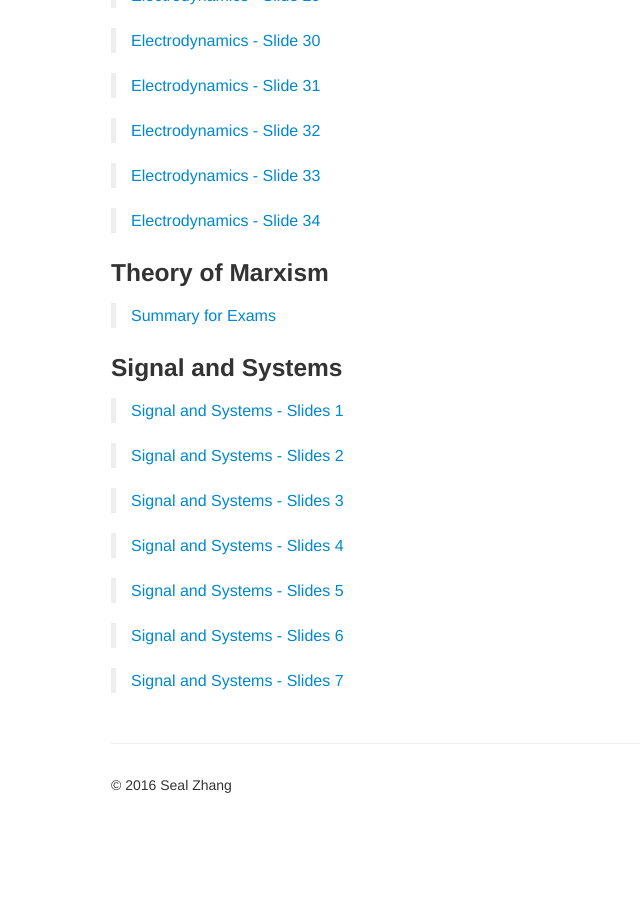
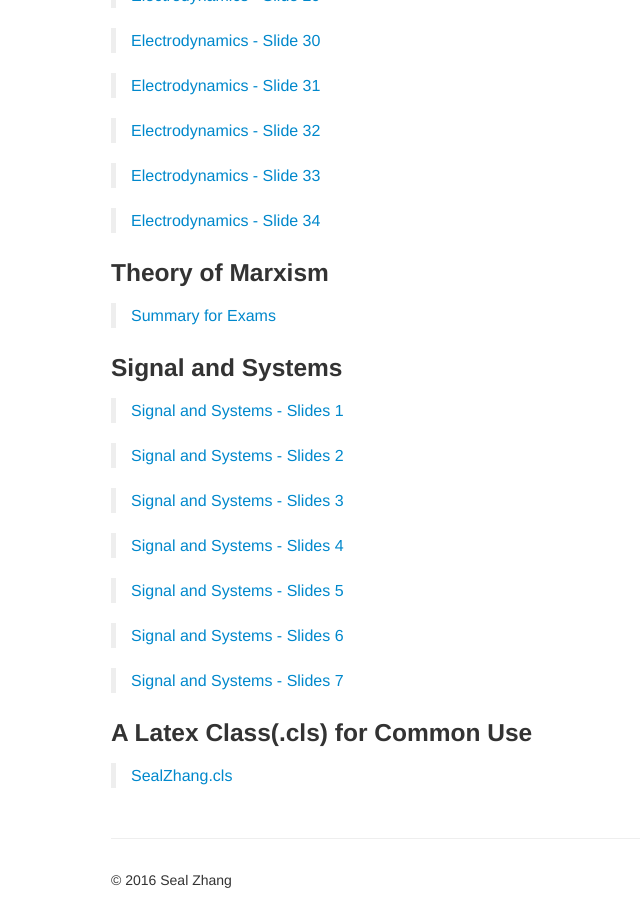
Before and after one commit to zhangchuheng123/zhangchuheng123.github.io, a Jekyll site: the page built from my_pages/academic-resources.md, in a window 1280 px wide and 900 px high, scrolled down 2252 px. Shown: the whole window, without its empty margins (179-819 px from the left). Built offline with Jekyll 4.4.1, drawn with Linux system fonts in a browser that asks for light colours; before the commit the page ends 3057 px from its top, so only the background shows below that.

Commit message:
add SealZhang.cls

```diff
--- a/my_pages/academic-resources.md
+++ b/my_pages/academic-resources.md
@@ -129,3 +129,7 @@ NOTICE: The resources are for the convenience of academic use. If there's infrin
 > [Signal and Systems - Slides 6](/assets/files/2016-10-17-Signal-and-Systems-6.pdf)
 
 > [Signal and Systems - Slides 7](/assets/files/2016-10-17-Signal-and-Systems-7.pdf)
+
+### A Latex Class(.cls) for Common Use
+
+> [SealZhang.cls](/assets/files/2016-10-17-SealZhang.cls)
```
Also changed, not shown: 1 other file.
